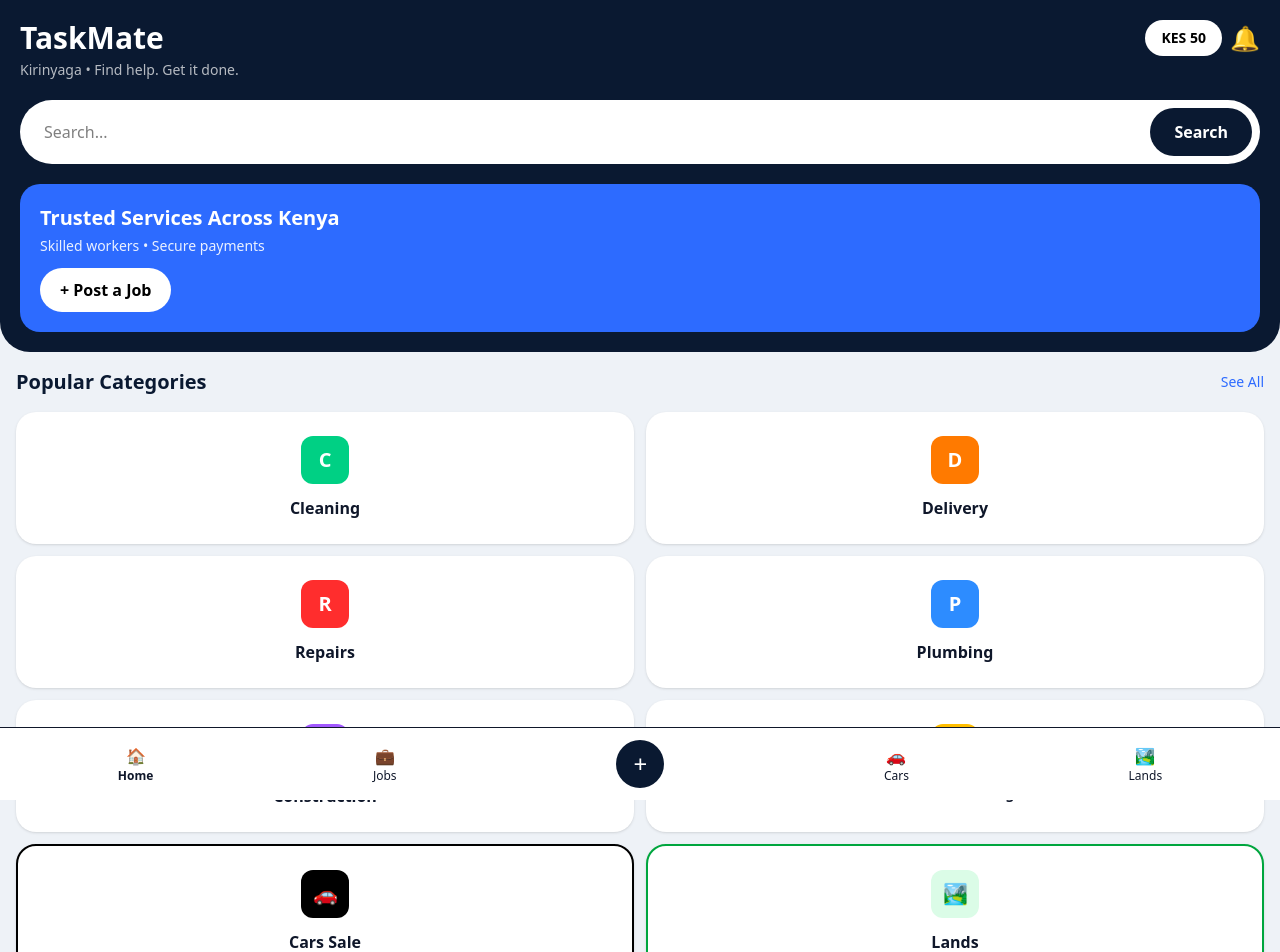
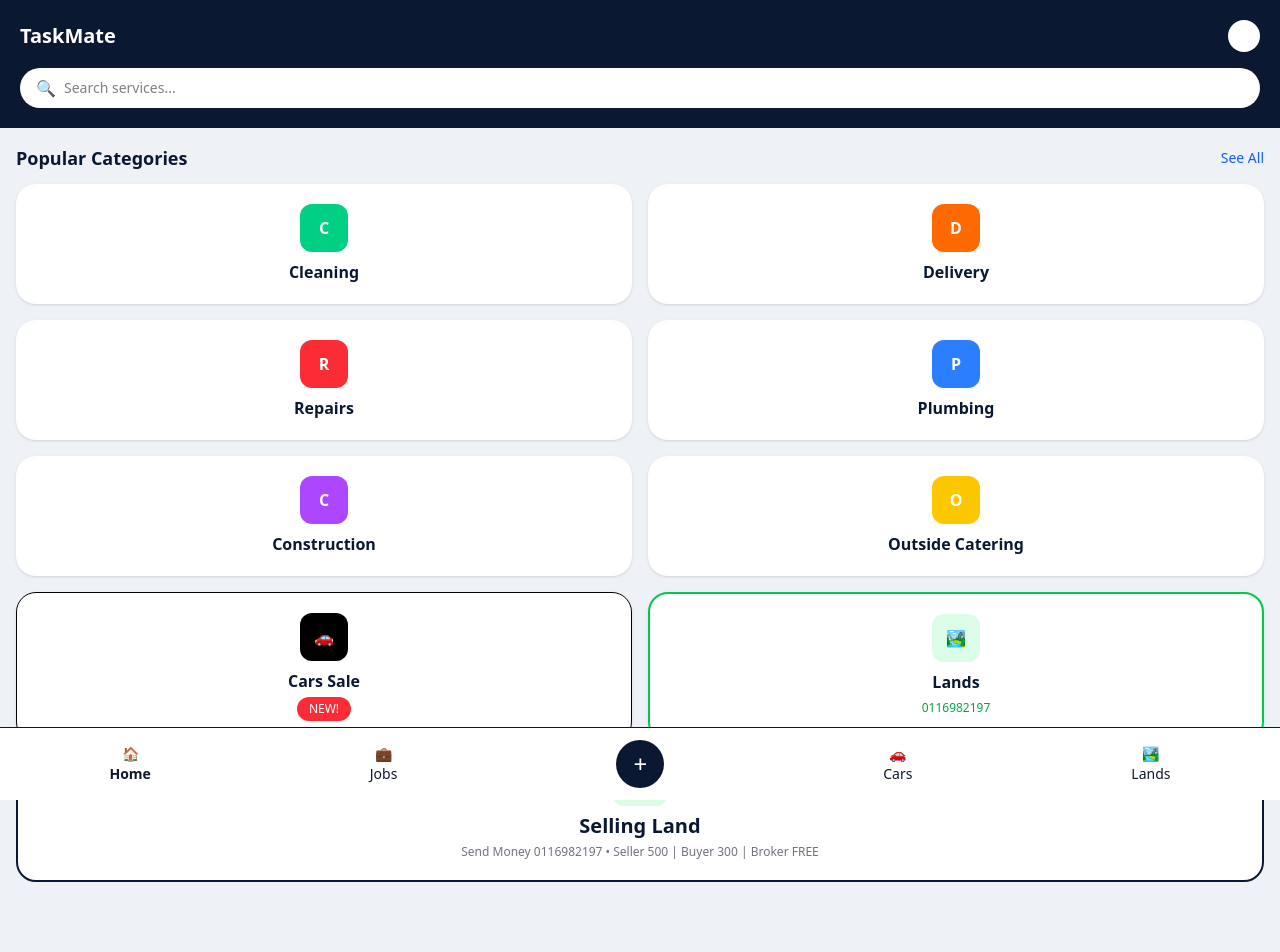
Before and after one commit to njoguemmanuel04-lgtm/taskmate, a Next.js app: page / in a window 1280 px wide. Shown: the top 952 px of the page. Built offline with nearby package versions, Linux system fonts and the light colour scheme.

Commit message:
Update page.tsx

```diff
--- a/app/page.tsx
+++ b/app/page.tsx
@@ -4,89 +4,81 @@ import Link from "next/link";
 export default function Home() {
   return (
     <div className="min-h-screen bg-[#eef2f7] pb-20">
-      {/* HEADER */}
-      <div className="bg-[#0a1931] text-white p-5 rounded-b-[30px]">
-        <div className="flex justify-between items-start">
-          <div>
-            <h1 className="text-3xl font-black">TaskMate</h1>
-            <p className="text-sm opacity-70 mt-1">Kirinyaga • Find help. Get it done.</p>
-          </div>
-          <div className="flex items-center gap-2">
-            <div className="bg-white text-black px-4 py-2 rounded-full font-bold text-sm">
-              KES 50
-            </div>
-            <span className="text-2xl">🔔</span>
-          </div>
+      {/* HEADER - SAME */}
+      <div className="bg-[#0a1931] text-white p-5">
+        <div className="flex justify-between items-center">
+          <h1 className="text-xl font-black">TaskMate</h1>
+          <div className="w-8 h-8 bg-white rounded-full"></div>
         </div>
-
-        <div className="bg-white rounded-full p-2 flex items-center mt-5">
-          <input placeholder="Search..." className="flex-1 px-4 text-black outline-none bg-transparent" />
-          <button className="bg-[#0a1931] text-white px-6 py-3 rounded-full font-bold">Search</button>
-        </div>
-
-        <div className="bg-[#2d6bff] rounded-[20px] p-5 mt-5">
-          <h2 className="text-xl font-black">Trusted Services Across Kenya</h2>
-          <p className="text-sm opacity-90 mt-1">Skilled workers • Secure payments</p>
-          <Link href="/jobs" className="bg-white text-black inline-block px-5 py-2.5 rounded-full font-black mt-3">+ Post a Job</Link>
+        <div className="mt-4 bg-white rounded-full p-2 flex items-center">
+          <span className="ml-2">🔍</span>
+          <input placeholder="Search services..." className="ml-2 w-full outline-none text-black text-sm" />
         </div>
       </div>
 
       <div className="p-4">
-        <div className="flex justify-between items-center mb-4">
-          <h2 className="font-black text-xl text-[#0a1931]">Popular Categories</h2>
-          <Link href="/jobs" className="text-[#2d6bff] text-sm">See All</Link>
+        <div className="flex justify-between items-center mb-3">
+          <h2 className="font-black text-[#0a1931] text-lg">Popular Categories</h2>
+          <span className="text-blue-600 text-sm">See All</span>
         </div>
 
-        <div className="grid grid-cols-2 gap-3">
-          <div className="bg-white p-6 rounded-[20px] flex flex-col items-center shadow-sm">
-            <div className="w-12 h-12 bg-[#00d084] rounded-xl flex items-center justify-center text-white font-bold text-xl">C</div>
-            <p className="font-bold mt-3">Cleaning</p>
+        {/* GRID - SAME */}
+        <div className="grid grid-cols-2 gap-4">
+          <div className="bg-white rounded-[20px] p-5 text-center shadow-sm">
+            <div className="w-12 h-12 bg-[#00d084] rounded-[12px] flex items-center justify-center mx-auto text-white font-black">C</div>
+            <p className="font-bold mt-2 text-[#0a1931]">Cleaning</p>
           </div>
-          <div className="bg-white p-6 rounded-[20px] flex flex-col items-center shadow-sm">
-            <div className="w-12 h-12 bg-[#ff7a00] rounded-xl flex items-center justify-center text-white font-bold text-xl">D</div>
-            <p className="font-bold mt-3">Delivery</p>
+          <div className="bg-white rounded-[20px] p-5 text-center shadow-sm">
+            <div className="w-12 h-12 bg-orange-500 rounded-[12px] flex items-center justify-center mx-auto text-white font-black">D</div>
+            <p className="font-bold mt-2 text-[#0a1931]">Delivery</p>
           </div>
-          <div className="bg-white p-6 rounded-[20px] flex flex-col items-center shadow-sm">
-            <div className="w-12 h-12 bg-[#ff2d2d] rounded-xl flex items-center justify-center text-white font-bold text-xl">R</div>
-            <p className="font-bold mt-3">Repairs</p>
+          <div className="bg-white rounded-[20px] p-5 text-center shadow-sm">
+            <div className="w-12 h-12 bg-red-500 rounded-[12px] flex items-center justify-center mx-auto text-white font-black">R</div>
+            <p className="font-bold mt-2 text-[#0a1931]">Repairs</p>
           </div>
-          <div className="bg-white p-6 rounded-[20px] flex flex-col items-center shadow-sm">
-            <div className="w-12 h-12 bg-[#2d8cff] rounded-xl flex items-center justify-center text-white font-bold text-xl">P</div>
-            <p className="font-bold mt-3">Plumbing</p>
+          <div className="bg-white rounded-[20px] p-5 text-center shadow-sm">
+            <div className="w-12 h-12 bg-blue-500 rounded-[12px] flex items-center justify-center mx-auto text-white font-black">P</div>
+            <p className="font-bold mt-2 text-[#0a1931]">Plumbing</p>
           </div>
-          <div className="bg-white p-6 rounded-[20px] flex flex-col items-center shadow-sm">
-            <div className="w-12 h-12 bg-[#a259ff] rounded-xl flex items-center justify-center text-white font-bold text-xl">C</div>
-            <p className="font-bold mt-3">Construction</p>
+          <div className="bg-white rounded-[20px] p-5 text-center shadow-sm">
+            <div className="w-12 h-12 bg-purple-500 rounded-[12px] flex items-center justify-center mx-auto text-white font-black">C</div>
+            <p className="font-bold mt-2 text-[#0a1931]">Construction</p>
           </div>
-          <div className="bg-white p-6 rounded-[20px] flex flex-col items-center shadow-sm">
-            <div className="w-12 h-12 bg-[#ffbe00] rounded-xl flex items-center justify-center text-white font-bold text-xl">O</div>
-            <p className="font-bold mt-3 text-sm text-center">Outside Catering</p>
+          <div className="bg-white rounded-[20px] p-5 text-center shadow-sm">
+            <div className="w-12 h-12 bg-yellow-400 rounded-[12px] flex items-center justify-center mx-auto text-white font-black">O</div>
+            <p className="font-bold mt-2 text-[#0a1931]">Outside Catering</p>
           </div>
-          <Link href="/cars" className="bg-white p-6 rounded-[20px] flex flex-col items-center shadow-sm border-2 border-black">
-            <div className="w-12 h-12 bg-black rounded-xl flex items-center justify-center text-xl">🚗</div>
-            <p className="font-black mt-3">Cars Sale</p>
-            <p className="text-[10px] bg-red-500 text-white px-2 py-0.5 rounded-full mt-1">NEW!</p>
+
+          {/* Cars Sale - SAME */}
+          <Link href="/cars" className="bg-white rounded-[20px] p-5 text-center shadow-sm border border-black">
+            <div className="w-12 h-12 bg-black rounded-[12px] flex items-center justify-center mx-auto">🚗</div>
+            <p className="font-bold mt-2 text-[#0a1931]">Cars Sale</p>
+            <span className="bg-red-500 text-white text-xs px-3 py-1 rounded-full mt-1 inline-block">NEW!</span>
           </Link>
-          <Link href="/lands" className="bg-white p-6 rounded-[20px] flex flex-col items-center shadow-sm border-2 border-green-600">
-            <div className="w-12 h-12 bg-green-100 rounded-xl flex items-center justify-center text-xl">🏞️</div>
-            <p className="font-black mt-3">Lands</p>
-            <p className="text-[10px] bg-green-600 text-white px-2 py-0.5 rounded-full mt-1 font-bold">0116982197</p>
+
+          {/* Lands - ONLY THIS CHANGED to 0116982197 */}
+          <Link href="/lands" className="bg-white rounded-[20px] p-5 text-center shadow-sm border-2 border-green-500">
+            <div className="w-12 h-12 bg-green-100 rounded-[12px] flex items-center justify-center mx-auto">🏞️</div>
+            <p className="font-bold mt-2 text-[#0a1931]">Lands</p>
+            <span className="text-green-600 text-xs mt-1 inline-block">0116982197</span>
           </Link>
         </div>
 
-        <Link href="/lands" className="bg-white border-2 border-[#0a6b2a] rounded-[20px] p-5 mt-4 flex flex-col items-center text-center block">
-          <span className="bg-green-100 text-green-800 text-xs px-3 py-1 rounded-full font-bold">LAND</span>
-          <h3 className="font-black text-xl mt-2">Selling Land</h3>
-          <p className="text-xs mt-1 font-bold">Send Money 0116982197 • Seller 500 | Buyer 300 | Broker FREE</p>
+        {/* Selling Land Box - ONLY THIS CHANGED to Send Money 0116982197 */}
+        <Link href="/lands" className="mt-4 bg-white border-2 border-[#0a1931] rounded-[20px] p-5 text-center block">
+          <span className="bg-green-100 text-green-800 text-xs px-3 py-1 rounded-full">LAND</span>
+          <h3 className="font-black text-xl mt-2 text-[#0a1931]">Selling Land</h3>
+          <p className="text-xs opacity-60 mt-1">Send Money 0116982197 • Seller 500 | Buyer 300 | Broker FREE</p>
         </Link>
       </div>
 
-      <div className="fixed bottom-0 left-0 right-0 bg-white border-t flex justify-around items-center py-3 px-2">
-        <Link href="/" className="flex flex-col items-center"><span>🏠</span><span className="text-xs font-bold">Home</span></Link>
-        <Link href="/jobs" className="flex flex-col items-center"><span>💼</span><span className="text-xs">Jobs</span></Link>
-        <Link href="/jobs" className="w-12 h-12 bg-[#0a1931] rounded-full flex items-center justify-center text-white text-2xl">+</Link>
-        <Link href="/cars" className="flex flex-col items-center"><span>🚗</span><span className="text-xs">Cars</span></Link>
-        <Link href="/lands" className="flex flex-col items-center"><span>🏞️</span><span className="text-xs">Lands</span></Link>
+      {/* BOTTOM MENU - SAME */}
+      <div className="fixed bottom-0 left-0 right-0 bg-white border-t flex justify-around items-center py-3">
+        <span className="text-center text-sm font-bold">🏠<br/>Home</span>
+        <span className="text-center text-sm">💼<br/>Jobs</span>
+        <div className="w-12 h-12 bg-[#0a1931] rounded-full flex items-center justify-center text-white text-2xl">+</div>
+        <Link href="/cars" className="text-center text-sm">🚗<br/>Cars</Link>
+        <Link href="/lands" className="text-center text-sm">🏞️<br/>Lands</Link>
       </div>
     </div>
   );
```
